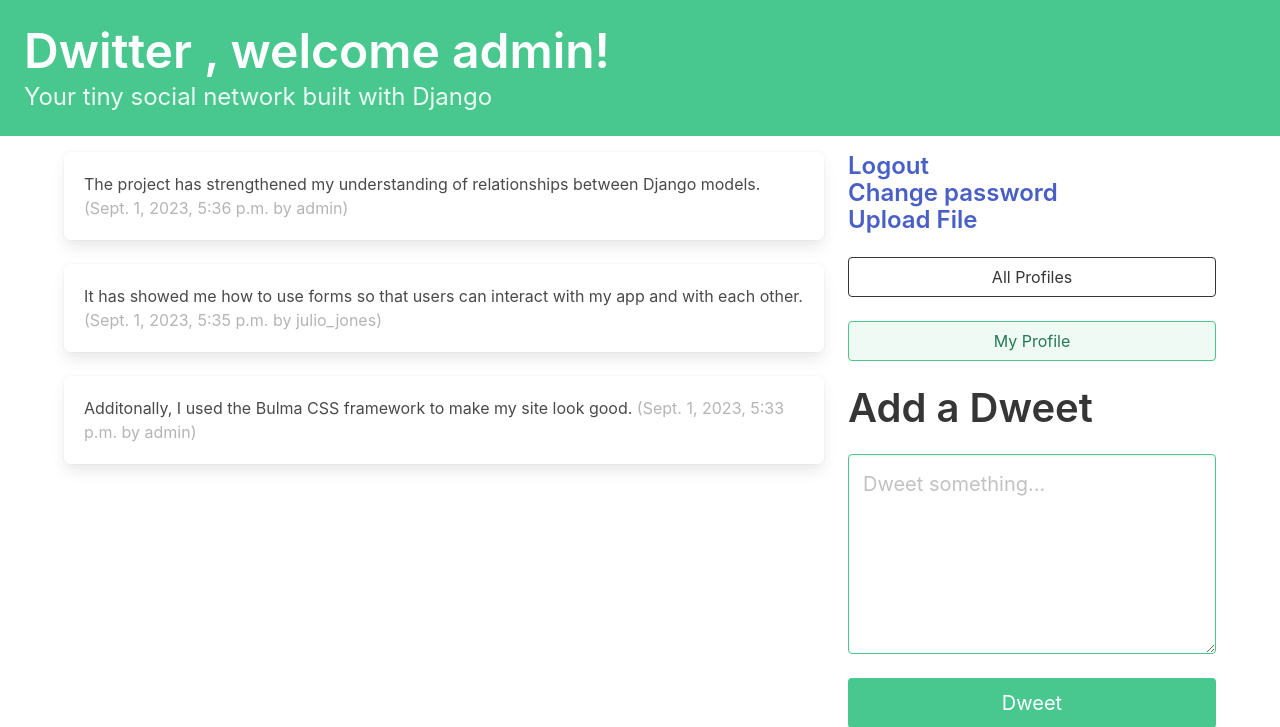
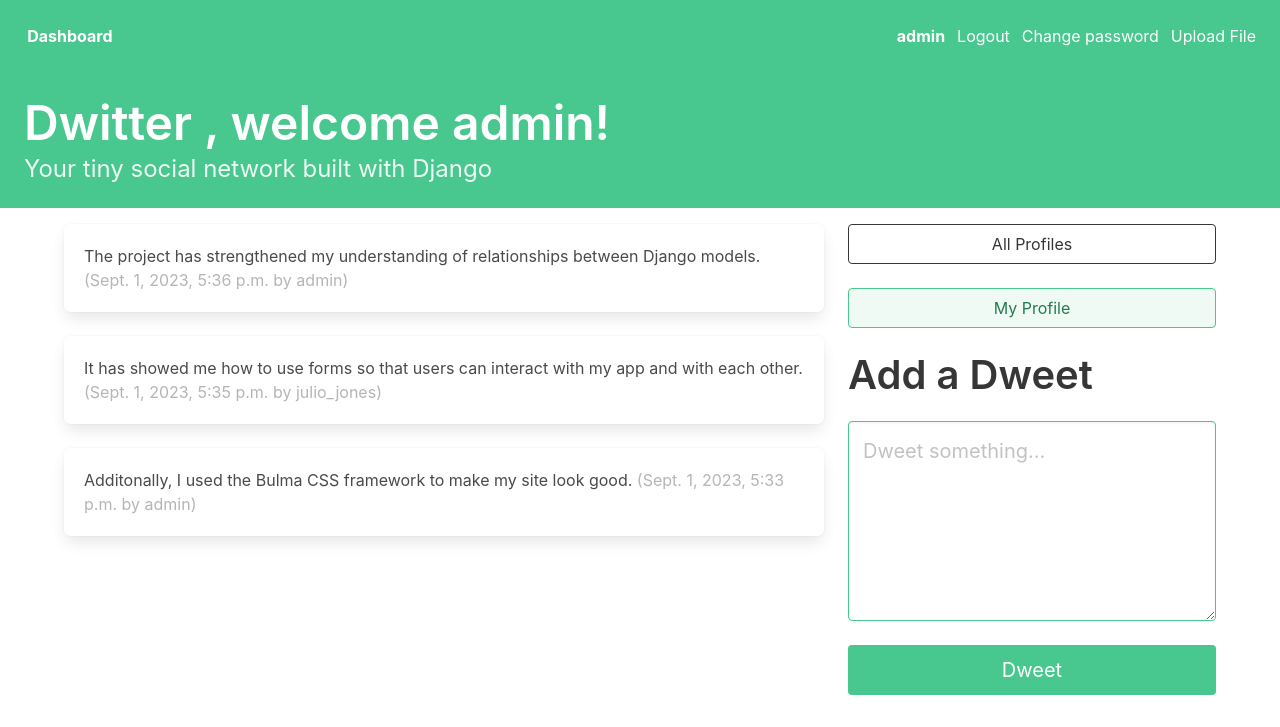
Before and after one commit to MyNameIsCarsten/django-social, a Django app: page / in a window 1280 px wide. Shown: the top 727 px of the page. Run offline with Django 3.2, Linux system fonts and the light colour scheme; a user stored in the database is signed in; data comes from the database, SQL or seed files in the repository; both versions use the stored data as it was after the commit.

Commit message:
Added navbar

```diff
--- a/dwitter/templates/base.html
+++ b/dwitter/templates/base.html
@@ -12,6 +12,60 @@
           <title>Dwitter</title>
 </head>
 <body>
+    <style>
+        .level-left {
+            margin-left: 0.2rem;
+            color: white;
+            font-weight: bold;
+        }
+
+        .level{
+            background-color: #48c78e;
+            padding: 1.5em;
+            margin-bottom: 0rem !important;
+        }
+
+        .level-item a {
+            color: white;
+        }
+
+        .level-item a:hover {
+            color: rgb(218, 218, 218);
+        }
+
+        .user {
+            font-weight: bold;
+        }
+    </style>
+    <nav class="level">
+        <div class="level-left">
+            <p class="level-item">
+                <a href="{% url 'dwitter:dashboard' %}">Dashboard</a>
+            </p>
+
+
+        </div>
+        <div class="level-right">
+            {% if user.is_authenticated %}
+                <p class="level-item user">
+                    <a href="{% url 'dwitter:profile' request.user.profile.id %}">{{ user.username }}</a>
+                </p>
+                <p class="level-item">
+                    <a href="{% url 'dwitter:logout' %}">Logout</a>
+                </p>
+                <p class="level-item">
+                    <a href="{% url 'dwitter:change_password' %}">Change password</a>
+                </p>
+                <p class="level-item">
+                    <a href="{% url 'dwitter:model_form_upload' %}">Upload File</a>
+                </p>
+                {% else %}
+                <p class="level-item">
+                    <a href="{% url 'dwitter:login' %}">Login</a>
+                </p>
+            {% endif %}
+        </div>
+    </nav>
     <a href="{% url 'dwitter:dashboard' %} ">
         <section class="hero is-small is-success mb-4">
             <div class="hero-body">
--- a/dwitter/templates/dwitter/dashboard.html
+++ b/dwitter/templates/dwitter/dashboard.html
@@ -23,23 +23,7 @@
 
 
 <div class="column is-one-third">
-    <div class="title is-4">
-        {% block user %}
-        <div>
-            {% if user.is_authenticated %}
-                <a href="{% url 'dwitter:logout' %}">Logout</a>
-                <br>
-                <a href="{% url 'dwitter:change_password' %}">Change password</a>
-                <br>
-                <a href="{% url 'dwitter:model_form_upload' %}">Upload File</a>
-                <br>
 
-            {% else %}
-                <a href="{% url 'dwitter:login' %}">Login</a>
-            {% endif %}
-        </div>
-        {% endblock %}
-    </div>
 
     <div class="block">
         <a href="{% url 'dwitter:profile_list' %} ">
```
Also changed, not shown: db.sqlite3.
